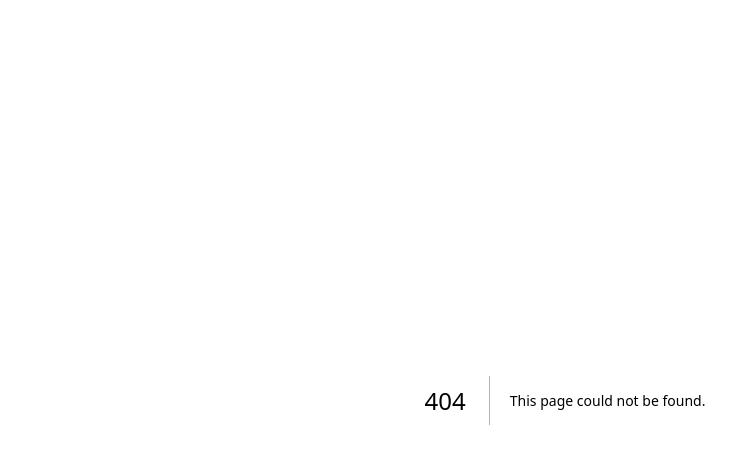
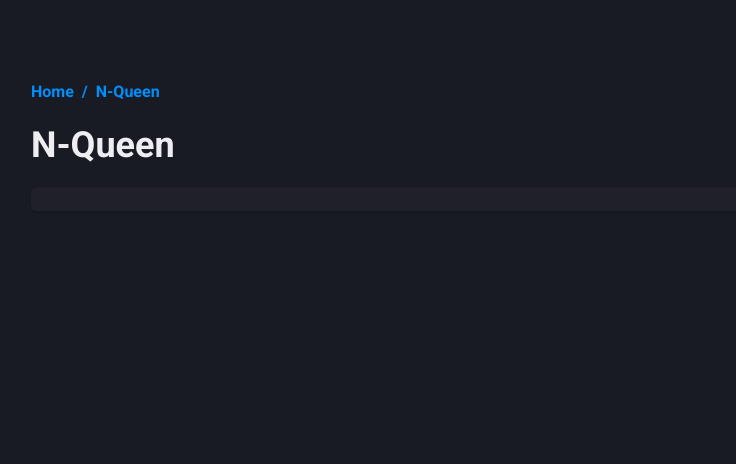
Before and after one commit to jeversonjv/tcc-frontend, a Next.js app: page /nqueen/1 in a window 1280 px wide. Before the commit this address had no page. Shown: the top 464 px of the page, without its empty margins (75-811 px from the left). Built offline with nearby package versions, Linux system fonts and the light colour scheme.

Commit message:
feat: create n-queen details page

```diff
--- a/src/pages/index.tsx
+++ b/src/pages/index.tsx
@@ -14,7 +14,6 @@ import SudokuTable from "@/components/SudokuTable";
 import MazeTable, { MazeData } from "@/components/MazeTable";
 import axios from 'axios';
 import { useEffect, useState } from "react";
-import MazeSolverBoard from "@/components/Maze";
 
 export default function Home() {
   const apiBaseUrl = process.env.API_BASE_URL || 'http://localhost:3000/api/v1';
--- /dev/null
+++ b/src/pages/nqueen/[id].tsx
@@ -0,0 +1,44 @@
+import Head from "next/head";
+import {
+  Box,
+  Breadcrumb,
+  BreadcrumbItem,
+  BreadcrumbLink,
+  Card,
+  Container,
+  Heading
+} from "@chakra-ui/react";
+import { useRouter } from 'next/router';
+import React from 'react';
+
+const NQueenDetails: React.FC = () => {
+  const router = useRouter();
+
+  return (
+    <>
+      <Head>
+        <title>N-Queen</title>
+      </Head>
+      <main>
+        <Container maxWidth={1100} paddingY={20}>
+          <Breadcrumb mb={5}>
+            <BreadcrumbItem fontWeight="bold" color="blue.500">
+              <BreadcrumbLink href="#" >Home</BreadcrumbLink>
+            </BreadcrumbItem>
+            <BreadcrumbItem fontWeight="bold" color="blue.500" isCurrentPage>
+              <BreadcrumbLink>N-Queen</BreadcrumbLink>
+            </BreadcrumbItem>
+          </Breadcrumb>
+          <Box>
+            <Heading mb={5}>N-Queen</Heading>
+            <Card bg="gray.800">
+              {router.query.id}
+            </Card>
+          </Box>
+        </Container>
+      </main>
+    </>
+  );
+}
+
+export default NQueenDetails;
```
